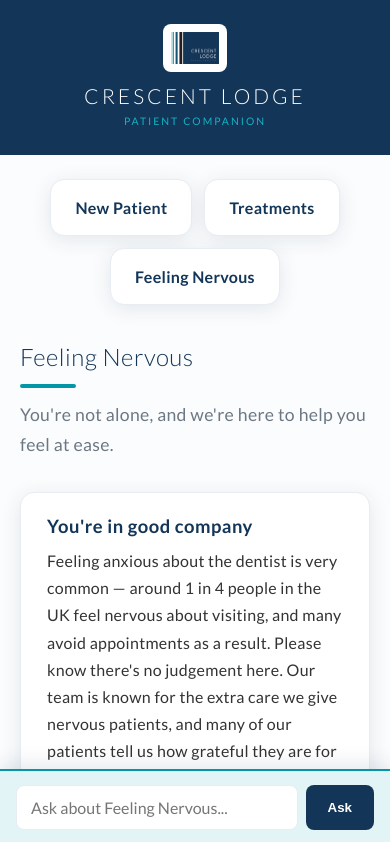
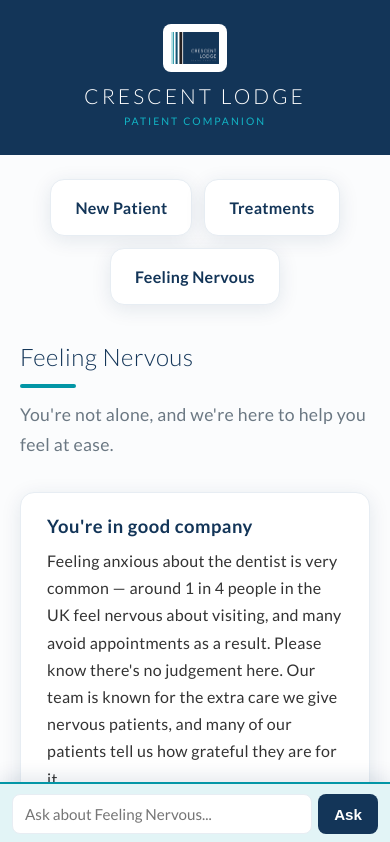
Before and after one commit to ykbhrn/patient-companion, a React (Vite) app: page /nervous in a window 390 px wide. Shown: the top 842 px of the page. Built offline with nearby package versions, Linux system fonts and the light colour scheme.

Commit message:
responsiveness UI improved

```diff
--- a/src/App.css
+++ b/src/App.css
@@ -77,7 +77,7 @@
 .main {
   max-width: 720px;
   margin: 0 auto;
-  padding: 12px 20px 120px; /* extra bottom padding for the docked bar */
+  padding: 12px 20px 120px; /* extra bottom padding for the docked ask bar */
 }
 
 /* ---- Content pages ---- */
@@ -286,8 +286,11 @@
   opacity: 0.6;
   cursor: default;
 }
+
+/* ---- Contact the team ---- */
 .askbox-contact {
   margin-top: 12px;
+  margin-bottom: 14px;
   padding-top: 12px;
   border-top: 1px solid var(--navy-light);
 }
@@ -308,6 +311,16 @@
 .askbox-contact-form {
   display: flex;
   gap: 8px;
+  margin-bottom: 8px;
+}
+.askbox-contact-cancel {
+  background: none;
+  border: none;
+  color: var(--muted);
+  font-size: 0.85rem;
+  cursor: pointer;
+  text-decoration: underline;
+  padding: 0;
 }
 .askbox-sent {
   margin-top: 12px;
@@ -342,4 +355,22 @@
     font-size: 0.65rem;
     letter-spacing: 2px;
   }
+
+  .askbox-dock {
+    padding: 10px 12px;
+  }
+  .askbox-panel {
+    max-height: 45vh;
+  }
+  .askbox-input-row {
+    gap: 6px;
+  }
+  .askbox-input {
+    padding: 10px 12px;
+    font-size: 0.95rem;
+  }
+  .askbox-btn {
+    padding: 10px 16px;
+    font-size: 0.95rem;
+  }
 }
--- a/src/components/AskBox.jsx
+++ b/src/components/AskBox.jsx
@@ -106,6 +106,7 @@ function AskBox({ topic, context }) {
                   Contact the team about this
                 </button>
               ) : (
+                <>
                   <div className="askbox-contact-form">
                     <input
                       className="askbox-input"
@@ -122,6 +123,13 @@ function AskBox({ topic, context }) {
                       {sending ? "Sending..." : "Send"}
                     </button>
                   </div>
+                  <button
+                    className="askbox-contact-cancel"
+                    onClick={() => setShowContactForm(false)}
+                  >
+                    Cancel
+                  </button>
+                </>
               )}
             </div>
           )}
@@ -136,6 +144,7 @@ function AskBox({ topic, context }) {
         </div>
       )}
 
+      {!showContactForm && (
         <div className="askbox-input-row">
           <input
             className="askbox-input"
@@ -149,6 +158,7 @@ function AskBox({ topic, context }) {
             {loading ? "..." : "Ask"}
           </button>
         </div>
+      )}
     </div>
   );
 }
```
Lines whose indentation alone changed are shown as unchanged.
